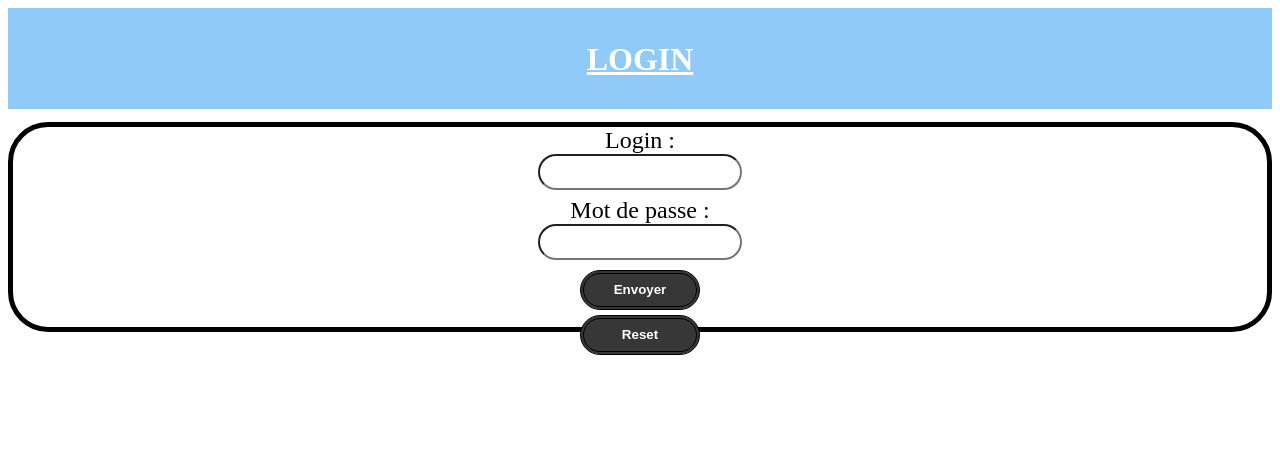
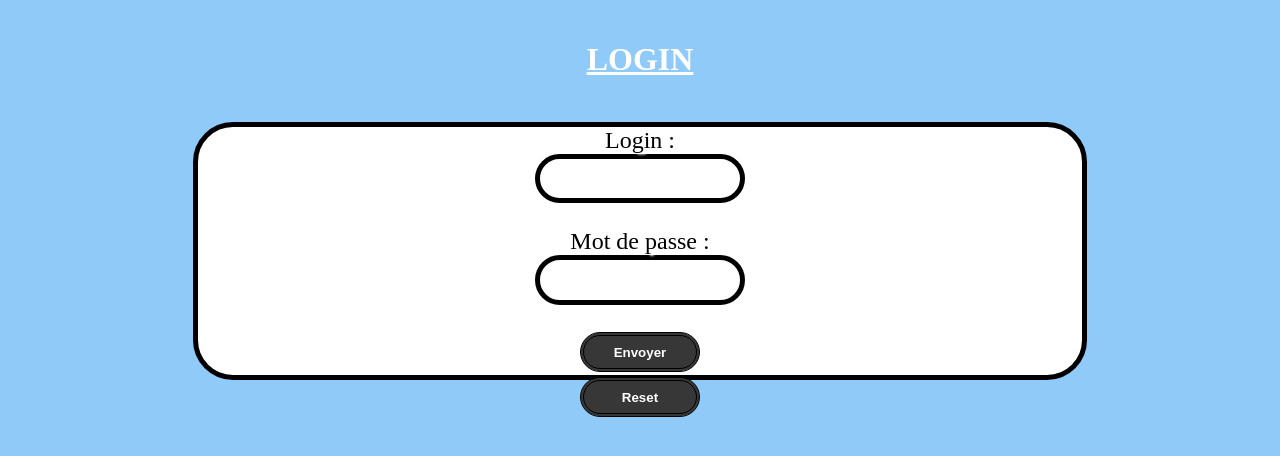
Before and after one commit to mrmoi31/Projet-PHP, a PHP site: page / in a window 1280 px wide. Shown: the top 456 px of the page. Run offline with PHP 8.4, Linux system fonts and the light colour scheme.

Commit message:
login css

```diff
--- a/index.css
+++ b/index.css
@@ -1,5 +1,6 @@
 *{
   font-family: revert;
+  background-color: #90CAF9;
 }
 .log{
   display: flex;
@@ -8,6 +9,12 @@
   text-align: center;
   border-radius: 40px;
   border: 5px solid;
+  background-color: white;
+}
+
+div.log{
+  height: 30%;
+  width: 70%;
 }
 
 label.log {
@@ -15,6 +22,10 @@ label.log {
   border-style: none;
   font-size: x-large;
   text-shadow: 4px 2px 2px white;
+}
+
+.formLog{
+  background-color: white;
 }
 
 input#login, input#mdp{
--- a/index.html
+++ b/index.html
@@ -9,12 +9,12 @@
     <body>
         <div class="titre"><h2>LOGIN</h2></div>
         <div class="log">
-    	<form action="login.php" method="post">
+    	<form action="login.php" method="post" class="formLog">
             <label class="log">Login :</label>
-            <input type="text" name="login" id="login"><br>
+            <input type="text" name="login" id="login" class="log"><br>
 
             <label class="log">Mot de passe :</label>
-            <input type="password" name="mdp" id="mdp"><br>
+            <input type="password" name="mdp" id="mdp" class="log"><br>
 
             <button type="submit" name="send" value="send">Envoyer</button>
             <button type="reset" name="reset" value="reset">Reset</button>
```
